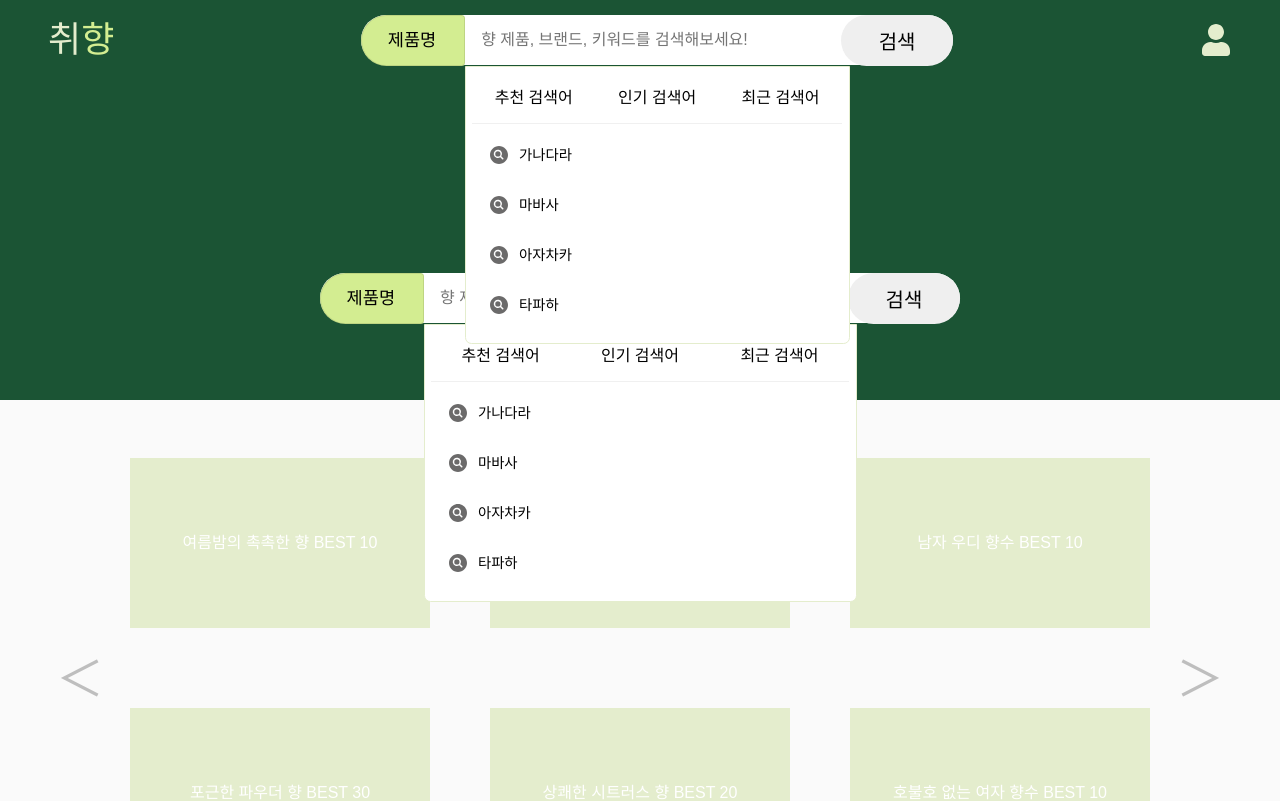
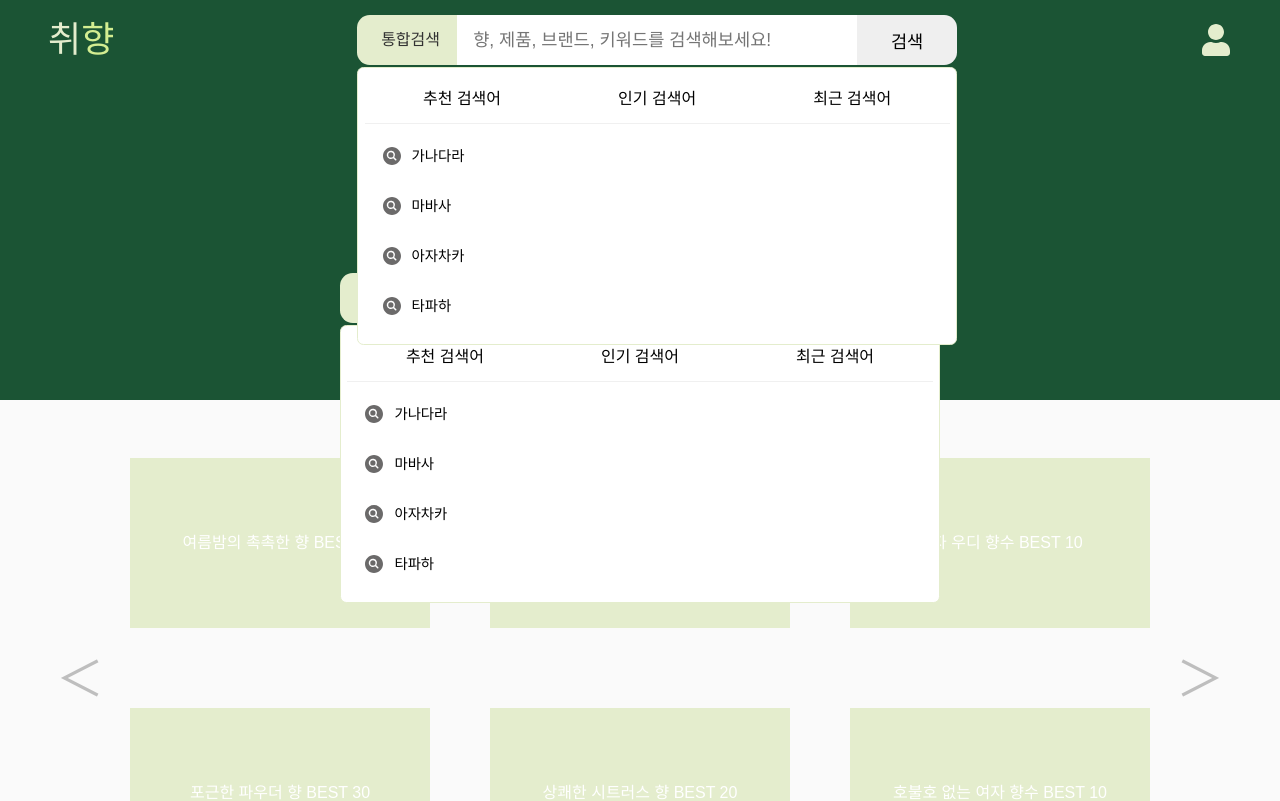
Before and after one commit to prefragrance/prefragrance-client, a React (Create React App) app: page / in a window 1280 px wide. Shown: the top 801 px of the page. Built offline with nearby package versions, Linux system fonts and the light colour scheme; a web font is replaced by a local one.

Commit message:
fix: react-hook-form 없이 form 생성

```diff
--- a/src/components/shared/SearchBar/Modal/index.jsx
+++ b/src/components/shared/SearchBar/Modal/index.jsx
@@ -15,15 +15,15 @@ const Modal = () => {
 
 const ModalSection = styled.div`
   position: absolute;
-  top: 3.2rem;
-  width: calc(100% - 95px - 7rem); // 나중에 SearchBar width랑 동기화시켜야 함
+  top: 52px;
+  width: 600px; // 나중에 SearchBar width랑 동기화시켜야 함
   min-height: 100px;
   background-color: ${COLOR.WHITE};
   z-index: 99;
-  box-size: border-box;
+  box-sizing: border-box;
   border: 1px solid ${COLOR['GREEN-100']};
   padding: 0.4rem;
-  border-radius: 0 0 0.4rem 0.4rem;
+  border-radius: 0.4rem;
 `;
 
 export default Modal;
--- a/src/components/shared/SearchBar/index.jsx
+++ b/src/components/shared/SearchBar/index.jsx
@@ -1,37 +1,107 @@
-import React from 'react';
-import { useNavigate } from 'react-router-dom';
-import { useForm } from 'react-hook-form';
-import { Select, SearchForm } from './styled';
+import React, { useState, useRef } from 'react';
+import styled from 'styled-components';
+import { COLOR } from '../../../constants';
+
 import Modal from './Modal';
 
-const SearchBar = () => {
-  const { register, handleSubmit, setValue } = useForm();
-  const navigate = useNavigate();
-  const onSubmit = ({ opt, search }) => {
-    navigate('/search', {
-      state: {
-        category_name: opt,
-        search: search,
-      },
-    });
-    setValue('search', '');
-    setValue('opt');
-  };
+const SearchBarInput = () => {
+  const searchInputRef = useRef();
   return (
-    <SearchForm onSubmit={handleSubmit(onSubmit)}>
-      <Select {...register('opt')}>
+    <Form>
+      <SelectBox>
+        <option value="whole">통합검색</option>
         <option value="name">제품명</option>
         <option value="tag">키워드</option>
         <option value="producer">브랜드</option>
-      </Select>
+      </SelectBox>
       <input
-        {...register('search', { required: '검색어를 입력해주세요.' })}
-        placeholder="향 제품, 브랜드, 키워드를 검색해보세요!"
+        type="text"
+        ref={searchInputRef}
+        placeholder="향, 제품, 브랜드, 키워드를 검색해보세요!"
       />
-      <button>검색</button>
+      <button type="submit">검색</button>
       <Modal />
-    </SearchForm>
+    </Form>
   );
 };
 
-export default SearchBar;
+const Form = styled.form`
+  width: 600px;
+  height: 50px;
+  display: flex;
+  align-items: center;
+  border: none;
+  position: relative;
+  input {
+    flex: 1;
+    height: 100%;
+    padding-left: 1rem;
+    font-size: 1.1rem;
+    color: ${COLOR.BLACK};
+  }
+  button {
+    width: 100px;
+    height: 50px;
+    font-size: 1.1rem;
+    border-radius: 0 0.8rem 0.8rem 0;
+  }
+`;
+const SelectBox = styled.select`
+  width: 100px;
+  height: 50px;
+  display: flex;
+  justify-content: center;
+  align-items: center;
+  font-size: 1rem;
+  color: ${COLOR.BLACK};
+  background-color: ${COLOR['GREEN-100']};
+  border: none;
+  border-radius: 0.8rem 0 0 0.8rem;
+  margin: 0;
+  padding: 0;
+  padding-left: 1.5rem;
+`;
+
+export default SearchBarInput;
+
+// import React from 'react';
+// import { useNavigate } from 'react-router-dom';
+// import { useForm } from 'react-hook-form';
+// import { Select, SearchForm } from './styled';
+// import Modal from './Modal';
+// import SearchBarInput from './index2';
+
+// const SearchBar = () => {
+//   const { register, handleSubmit, setValue } = useForm();
+//   const navigate = useNavigate();
+//   const onSubmit = ({ opt, search }) => {
+//     navigate('/search', {
+//       state: {
+//         category_name: opt,
+//         search: search,
+//       },
+//     });
+//     setValue('search', '');
+//     setValue('opt');
+//   };
+//   return (
+//     <>
+//       <SearchBarInput />
+//       {/* <SearchForm onSubmit={handleSubmit(onSubmit)}>
+//         <Select {...register('opt')}>
+//           <option value="name">제품명</option>
+//           <option value="tag">키워드</option>
+//           <option value="producer">브랜드</option>
+//         </Select>
+//         <input
+//           {...register('search', { required: '검색어를 입력해주세요.' })}
+//           placeholder="향 제품, 브랜드, 키워드를 검색해보세요!"
+//         />
+//         <button>검색</button>
+//         <Modal />
+//       </SearchForm> */}
+//     </>
+//   );
+// };
+
+// export default SearchBar;
```
